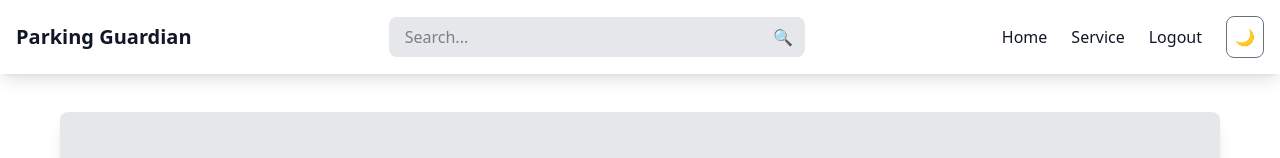
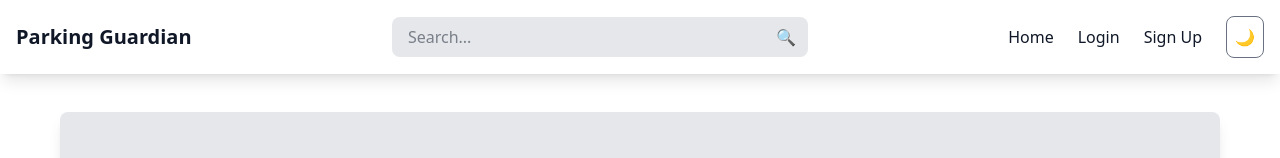
Before and after one commit to YashKambaria/Parking-Guardian, a React (Vite) app in the folder frontend/: page / in a window 1280 px wide. Shown: the top 158 px of the page. Built offline with nearby package versions, Linux system fonts and the light colour scheme.

Commit message:
frontend Updated

```diff
--- a/frontend/src/App.jsx
+++ b/frontend/src/App.jsx
@@ -4,11 +4,13 @@ import Navbar from "./Navbar";
 import Home from "./Home";
 import Service from "./Service";
 import Login from "./Login"; // Import the Login component
+import { AuthProvider } from "./AuthContext";
 
 export default function App() {
     const [darkMode, setDarkMode] = useState(false);
 
     return (
+        <AuthProvider>
         <Router>
             <div className={darkMode ? "bg-gray-900 text-white min-h-screen" : "bg-white text-gray-900 min-h-screen"}>
 
@@ -30,5 +32,6 @@ export default function App() {
                 </Routes>
             </div>
         </Router>
+        </AuthProvider>
     );
 }
--- /dev/null
+++ b/frontend/src/AuthContext.jsx
@@ -0,0 +1,22 @@
+import React, { createContext, useState, useEffect } from "react";
+
+// Create AuthContext
+export const AuthContext = createContext();
+
+export const AuthProvider = ({ children }) => {
+  const [token, setToken] = useState(null);
+  const [isLoggedIn, setIsLoggedIn] = useState(false);
+
+  // When token is set, update isLoggedIn
+  useEffect(() => {
+    if (token) {
+      setIsLoggedIn(true);
+    }
+  }, [token]);
+
+  return (
+    <AuthContext.Provider value={{ token, setToken, isLoggedIn }}>
+      {children}
+    </AuthContext.Provider>
+  );
+};
--- a/frontend/src/Login.jsx
+++ b/frontend/src/Login.jsx
@@ -1,7 +1,10 @@
-import { useState } from "react";
+import { useContext, useState } from "react";
 import axios from "axios";
+import { AuthContext } from "./AuthContext";
 
 export default function Login() {
+
+    const { setToken } = useContext(AuthContext);
     const [username, setUsername] = useState("");
     const [password, setPassword] = useState("");
     const [error, setError] = useState("");
@@ -30,6 +33,8 @@ export default function Login() {
 
             if (!token) throw new Error("Invalid response from server");
 
+            setToken(token);
+
             // Store token in localStorage
             localStorage.setItem("token", token);
 
@@ -51,7 +56,7 @@ export default function Login() {
                     placeholder="Username"
                     value={username}
                     onChange={(e) => setUsername(e.target.value)}
-                    className="block border p-2 w-full rounded-md mb-2 focus:ring-2 focus:ring-blue-400"
+                    className="block border p-2 w-full rounded-md mb-2 focus:ring-2 focus:ring-blue-400 text-black"
                 />
 
                 {/* Password Input */}
@@ -60,7 +65,7 @@ export default function Login() {
                     placeholder="Password"
                     value={password}
                     onChange={(e) => setPassword(e.target.value)}
-                    className="block border p-2 w-full rounded-md mb-4 focus:ring-2 focus:ring-blue-400"
+                    className="block border p-2 w-full rounded-md mb-4 focus:ring-2 focus:ring-blue-400 text-black"
                 />
 
                 {/* Error Message */}
--- a/frontend/src/Navbar.jsx
+++ b/frontend/src/Navbar.jsx
@@ -1,9 +1,18 @@
-import { useState } from "react";
-import { Link } from "react-router-dom";
+import { useState, useContext } from "react";
+import { Link, useNavigate  } from "react-router-dom";
+import { AuthContext } from "./AuthContext";
 
 export default function Navbar({ darkMode, setDarkMode }) {
 
+  const { isLoggedIn } = useContext(AuthContext);
+
+   const navigate = useNavigate();
     const [loggedIn, setLoggedIn] = useState(true);
+    const handleLogout = () => {
+      localStorage.removeItem("token"); // Remove token from local storage
+      setLoggedIn(false); // Update state
+      navigate("/"); // Redirect to login page
+    };
 
   return (
     <nav className={`p-4 shadow-lg w-full fixed top-0 left-0 transition-colors z-50 duration-300 ${darkMode ? "bg-gray-900 text-white" : "bg-white text-gray-900"}`}>
@@ -26,14 +35,15 @@ export default function Navbar({ darkMode, setDarkMode }) {
         {/* Navigation Links */}
         <div className="space-x-6 flex items-center">
 
-            { loggedIn ? (
+            { isLoggedIn ? (
                 <>
                     <Link to={`/`} className="hover:text-blue-400 cursor-pointer">Home</Link>
                     <Link to={`/service`} className="hover:text-blue-400 cursor-pointer">Service</Link>
-                    <button className="hover:text-blue-400 cursor-pointer" onClick={() => setLoggedIn(false)}>Logout</button>
+                    <button className="hover:text-blue-400 cursor-pointer" onClick={handleLogout}>Logout</button>
                 </>
             ) : (
                 <>
+                    <Link to={`/`} className="hover:text-blue-400 cursor-pointer">Home</Link>
                     <Link to={`/login`} className="hover:text-blue-400 cursor-pointer">Login</Link>
                     <Link to={`/signup`} className="hover:text-blue-400 cursor-pointer">Sign Up</Link>
                 </>
```
